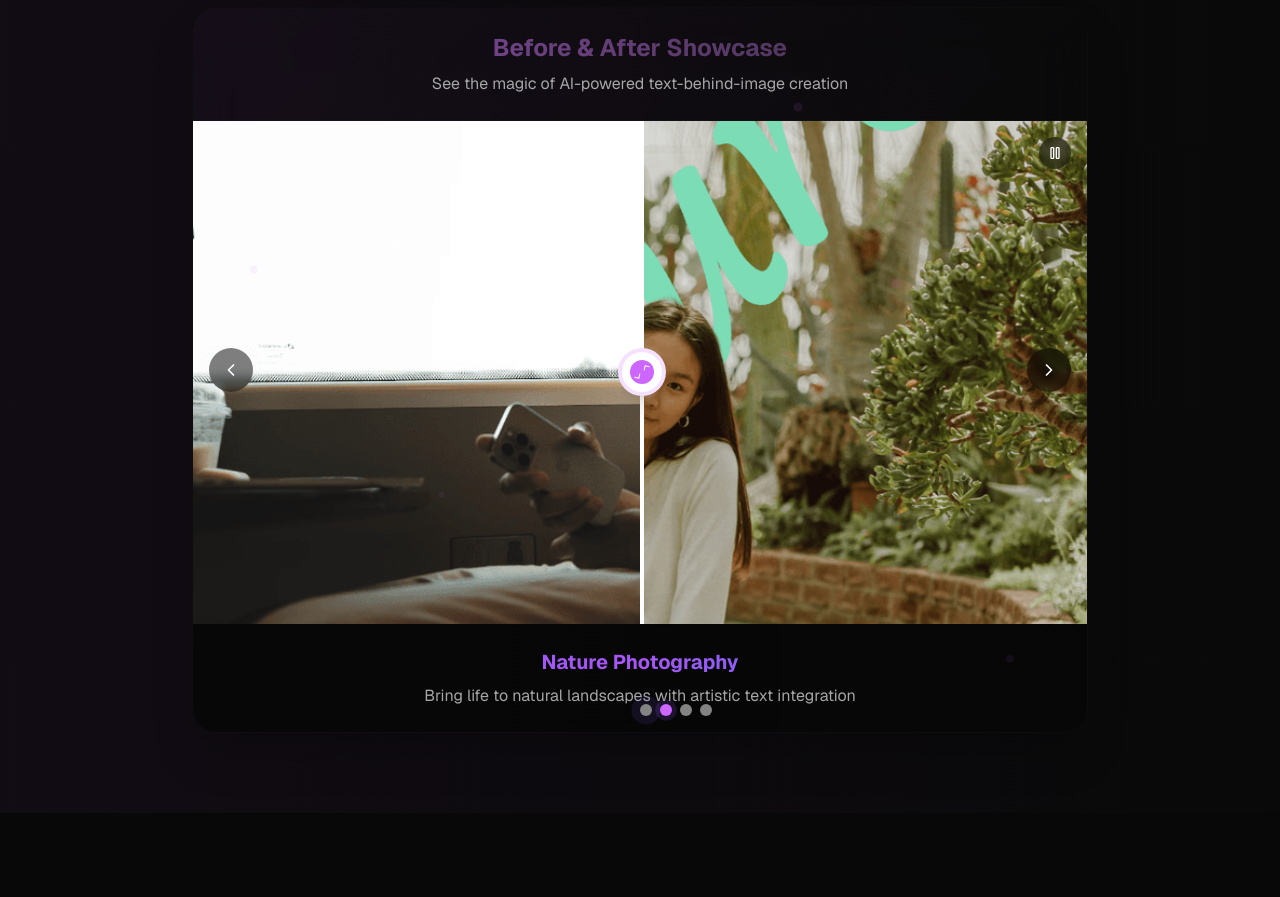
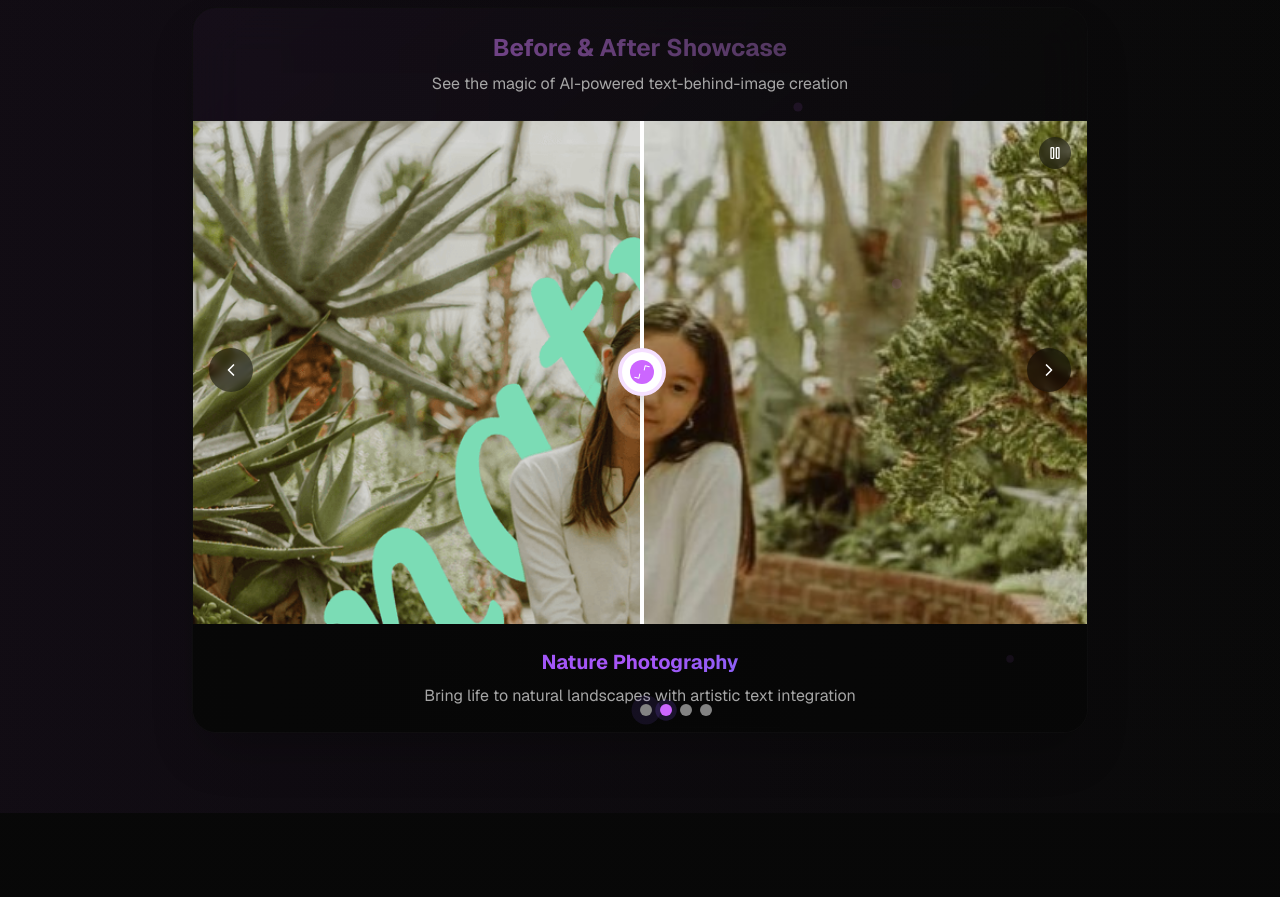
Before and after one commit to jenniferbsmith/momo, a Next.js app: page / in a window 1280 px wide. Shown: the part 1120-2017 px from the top of the page. Built offline with nearby package versions, Linux system fonts and the light colour scheme; a web font is replaced by a local one.

Commit message:
Update before-after-slider.tsx

```diff
--- a/components/ui/before-after-slider.tsx
+++ b/components/ui/before-after-slider.tsx
@@ -18,25 +18,25 @@ const BeforeAfterSlider: React.FC<BeforeAfterSliderProps> = ({ className = "" })
   // Curated before/after pairs
   const beforeAfterPairs = [
     {
-      before: "/images/before-after/car.jpg",
-      after: "/images/before-after/behind.webp",
+      before: "/images/before-after/main-u.jpg",
+      after: "/images/before-after/car.jpg",
       title: "Automotive Excellence",
       description: "Transform vehicle photography with stunning text-behind effects"
     },
     {
-      before: "/images/before-after/nature.png",
-      after: "/images/before-after/life.png",
+      before: "/images/before-after/Screenshot 2025-08-16 142101.jpg",
+      after: "/images/before-after/nature.png",
       title: "Nature Photography",
       description: "Bring life to natural landscapes with artistic text integration"
     },
     {
-      before: "/images/before-after/bear.png",
-      after: "/images/before-after/enjoy.png",
+      before: "/images/before-after/Screenshot 2025-08-16 142135.jpg",
+      after: "/images/before-after/bear.png",
       title: "Wildlife Artistry",
       description: "Create captivating wildlife compositions with professional text effects"
     },
     {
-      before: "/images/before-after/main-u.jpg",
+      before: "/images/before-after/Screenshot 2025-08-16 141900.jpg",
       after: "/images/before-after/sf.png",
       title: "Urban Scenes",
       description: "Transform cityscapes with dynamic text-behind-image designs"
```
